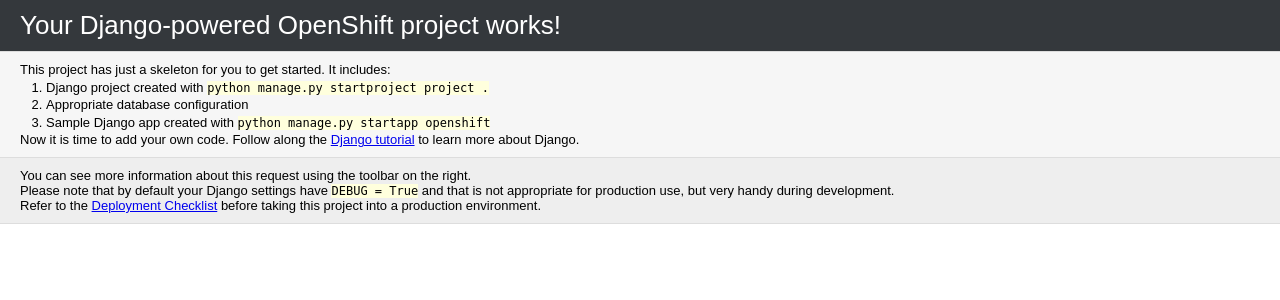
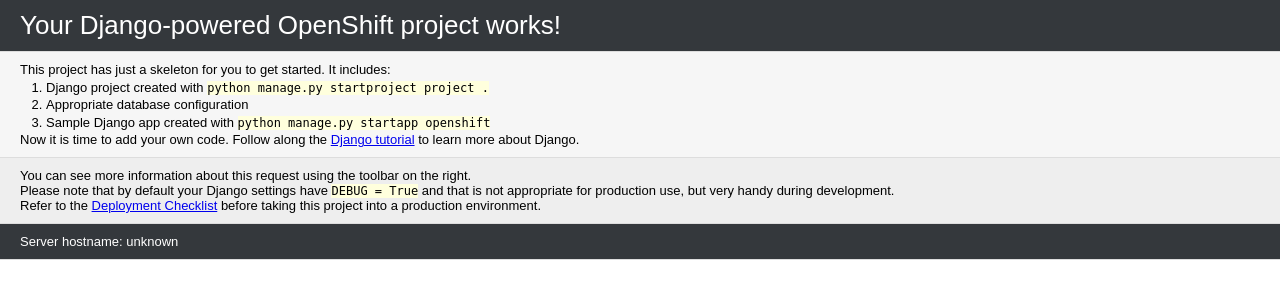
Before and after one commit to codemaster0909219/Django-Project, a Django app: page / in a window 1280 px wide. Shown: the top 300 px of the page. Run offline with Django 3.2, Linux system fonts and the light colour scheme.

Commit message:
Show server hostname

```diff
--- a/openshift/templates/openshift/index.html
+++ b/openshift/templates/openshift/index.html
@@ -10,8 +10,7 @@
     body>div { border-bottom:1px solid #ddd; }
     h1 { font-weight:normal; }
     code { background: #ffd; }
-    #summary { background: #34383c; }
-    #summary h1 { color: #fff; }
+    #summary, #hostname { background: #34383c; color: #fff; }
     #explanation { background:#eee; }
     #instructions { background:#f6f6f6; }
     #instructions ol li { margin: 0.2em 0 0.2em 2em; }
@@ -47,4 +46,10 @@
     before taking this project into a production environment.
   </p>
 </div>
+
+<div id="hostname">
+  <p>
+    Server hostname: {{ HOSTNAME }}
+  </p>
+</div>
 </body></html>
--- a/openshift/views.py
+++ b/openshift/views.py
@@ -1,6 +1,7 @@
+import os
 from django.shortcuts import render
 
 # Create your views here.
 
 def index(request):
-    return render(request, 'openshift/index.html')
+    return render(request, 'openshift/index.html', {'HOSTNAME': os.getenv('HOSTNAME', 'unknown')})
```
